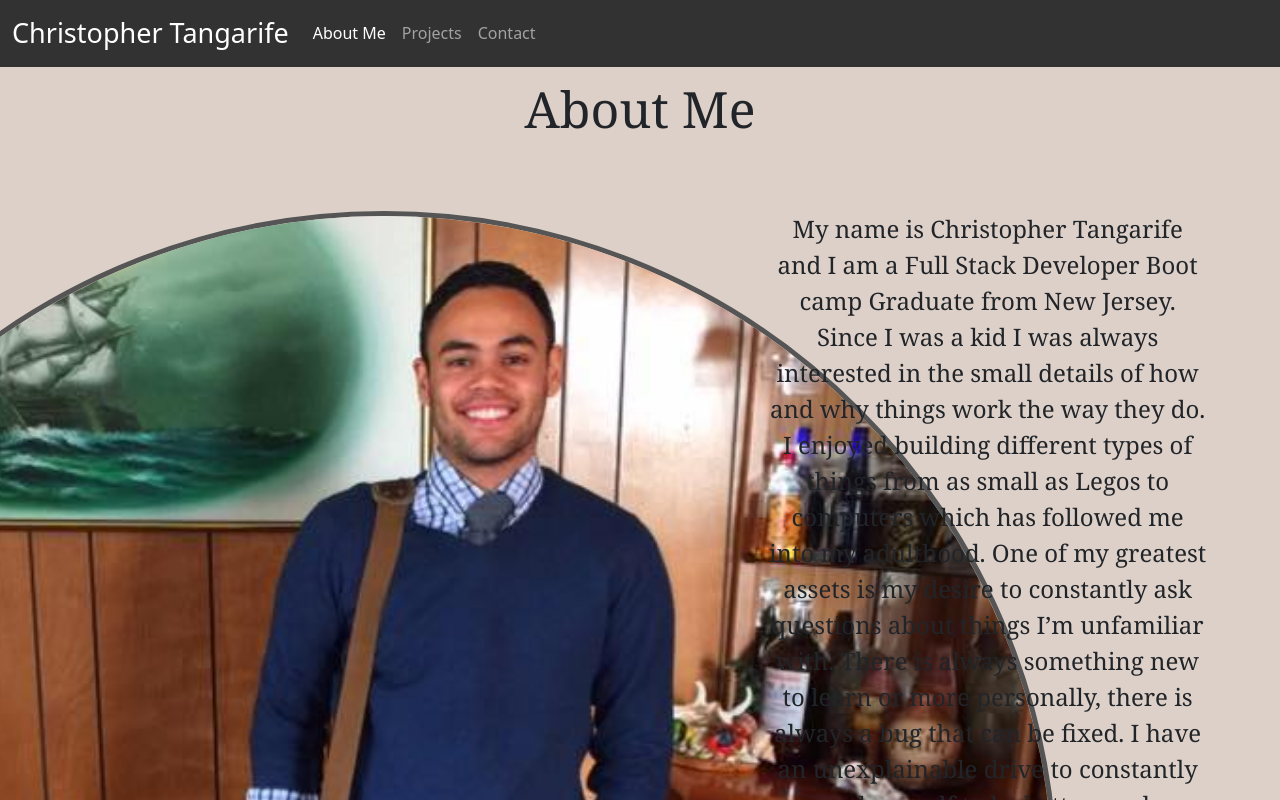
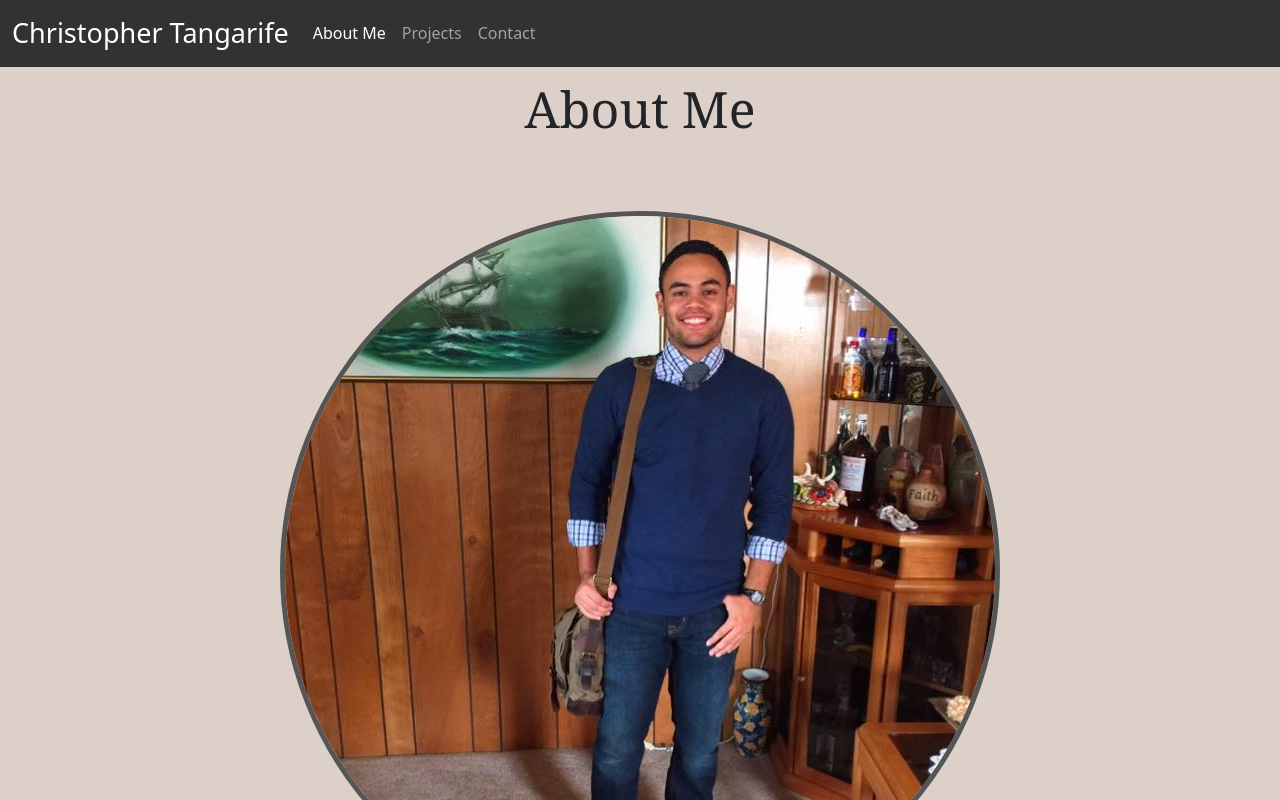
Before and after one commit to ChrisCodes54/my-portfolio, a React (Create React App) app: page / in a window 1280 px wide. Shown: the top 800 px of the page. Built offline with nearby package versions, Linux system fonts and the light colour scheme.

Commit message:
responsiveness needs to be worked on

```diff
--- a/src/pages/About/index.js
+++ b/src/pages/About/index.js
@@ -15,11 +15,11 @@ export default function About() {
 			<Transitions>
 				<Container fluid id='aboutme-container'>
 
-					<Row id="rows">
-						<Col id="picture-column">
+					<Row  id="rows">
+						<Col xxl={6} lg={12} id="picture-column">
 							<img src={pc} alt="Christopher Tangarife" id="profile-picture" />
 						</Col>
-						<Col id='aboutme-column'>
+						<Col xxl={6} lg={12} id='aboutme-column'>
 							<p id="aboutme-text">My name is Christopher Tangarife and I am a Full Stack Developer Boot camp Graduate from New Jersey. Since I was a kid I was always interested in the small details of how and why things work the way they do. I enjoyed building different types of things from as small as Legos to computers which has followed me into my adulthood. One of my greatest assets is my desire to constantly ask questions about things I’m unfamiliar with. There is always something new to learn or more personally, there is always a bug that can be fixed. I have an unexplainable drive to constantly push myself to be better, push forward, and when possible help others.<br/><br/>
 								Taking the Rutgers Coding Boot camp was a key decision in my career in order to continue to learn new technologies and master my new found craft. During the boot camp I learned HTML, CSS, and Javascript. I completed projects and coursework that incorporated a number of new technologies such as NoSQL, GitHub, MongoDB, Express, React, NodeJS, Jquery, Bootstrap, MySQL, and GIT. I also learned about REST APIs, even having it as a requirement for myself in all my projects. I’m hoping to bring my experience and knowledge forward within my career as I continue to learn and grow.
 							</p>
--- a/src/pages/About/style.css
+++ b/src/pages/About/style.css
@@ -41,3 +41,12 @@
 #rows {
     margin: 1% 0 1%;
 }
+
+@media screen and (max-width: 1399px) {
+    #aboutme-text {
+        padding-top: 5%;
+      padding-right: 0%;
+    }
+
+
+  }
```
Also changed, not shown: src/App.css (line endings or trailing spaces).
